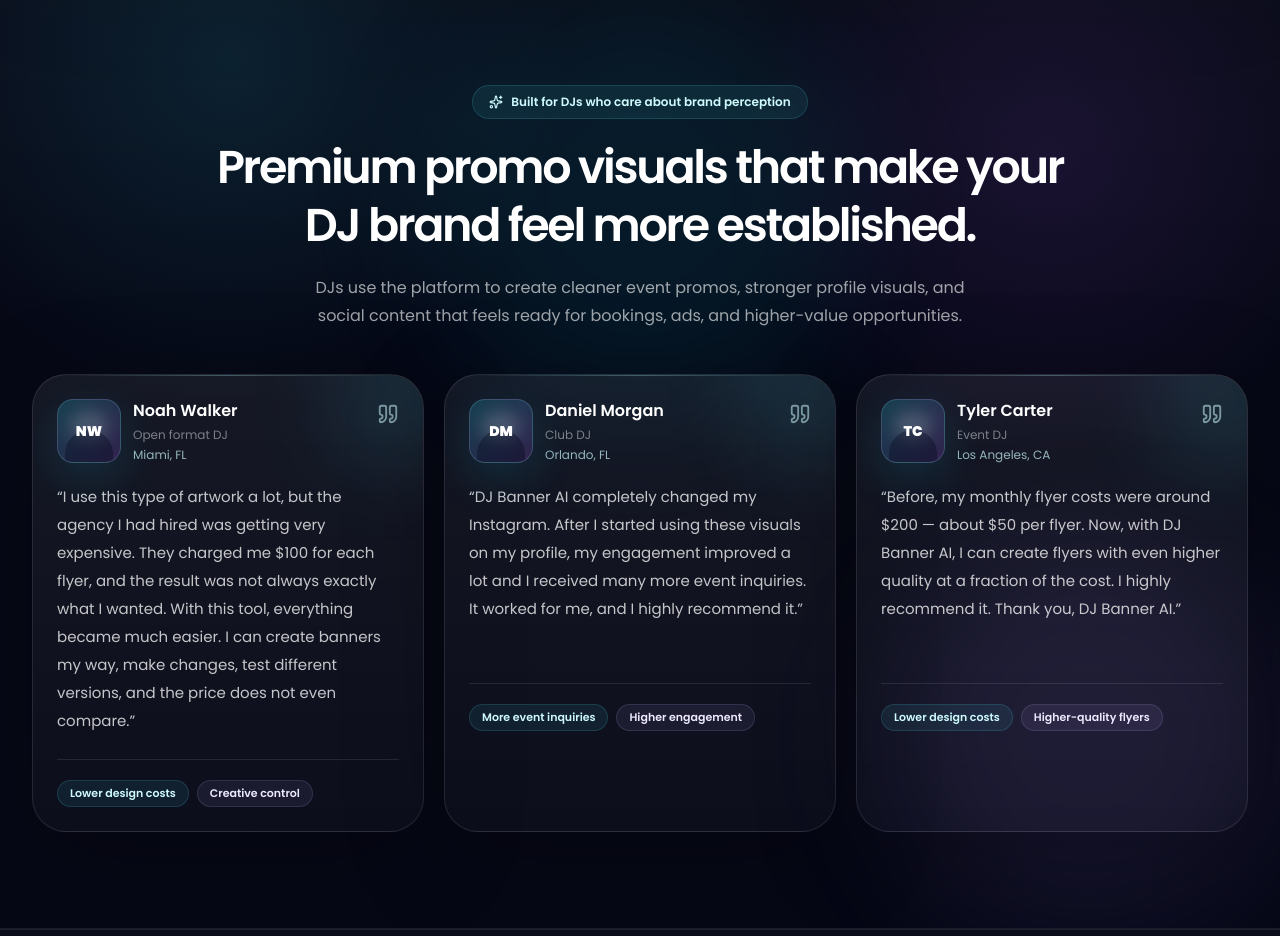
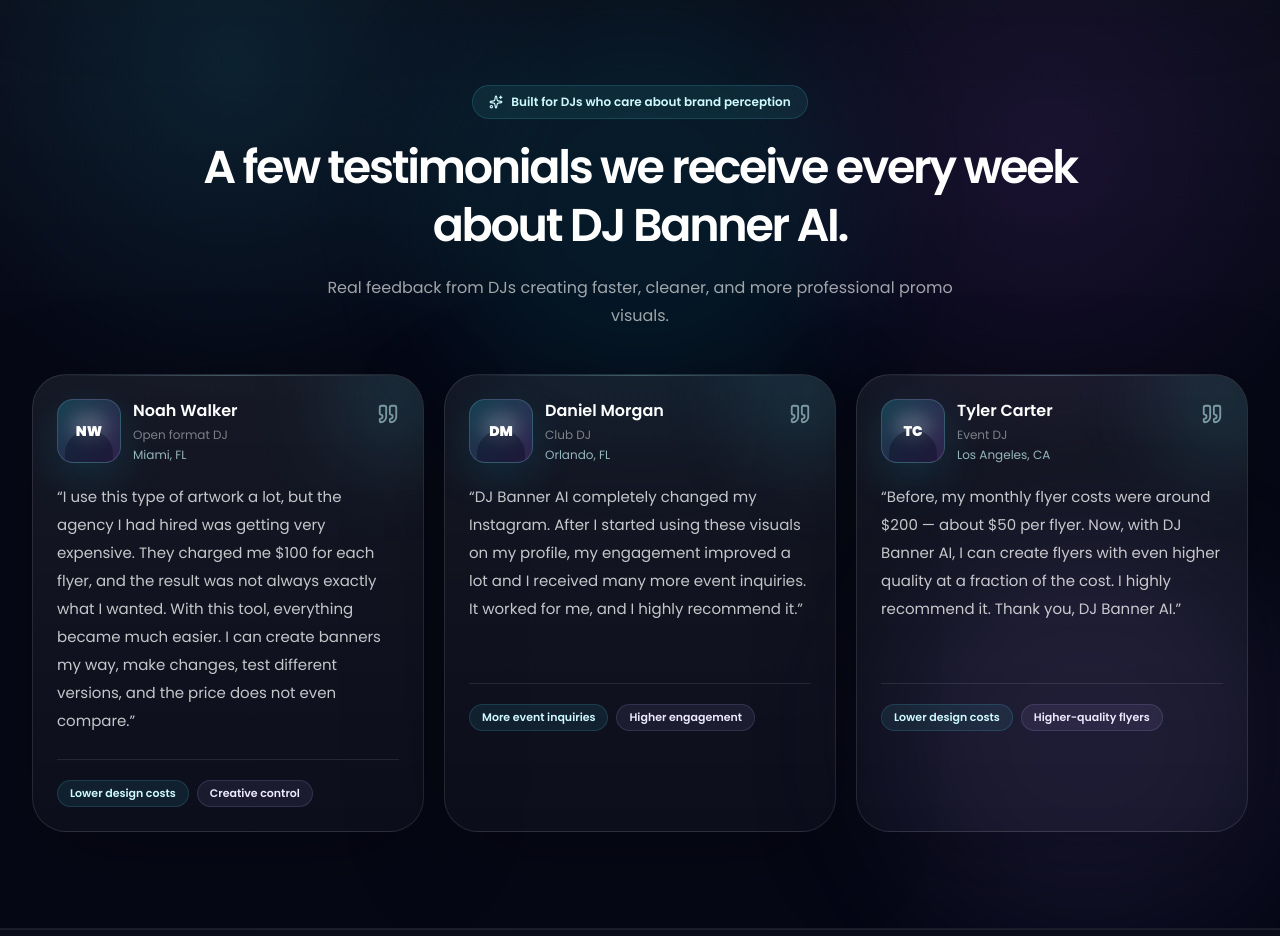
Before and after one commit to wendell345445/Djbaneria, a Next.js app: page / in a window 1280 px wide. Shown: the part 3360-4296 px from the top of the page. Built offline with nearby package versions, Linux system fonts and the light colour scheme; no server answers.

Commit message:
Alteração Copy

```diff
--- a/app/page.tsx
+++ b/app/page.tsx
@@ -735,14 +735,12 @@
             </div>
 
             <h2 className="mt-5 text-[30px] font-semibold leading-tight tracking-[-0.05em] text-white sm:text-[46px]">
-              Premium promo visuals that make your DJ brand feel more
-              established.
+              A few testimonials we receive every week about DJ Banner AI.
             </h2>
 
             <p className="mx-auto mt-5 max-w-2xl text-base leading-7 text-white/62">
-              DJs use the platform to create cleaner event promos, stronger
-              profile visuals, and social content that feels ready for bookings,
-              ads, and higher-value opportunities.
+              Real feedback from DJs creating faster, cleaner, and more
+              professional promo visuals.
             </p>
           </div>
 
```
